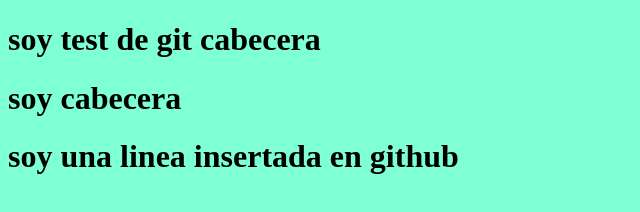
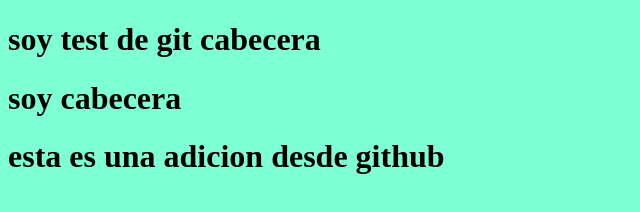
Before and after one commit to fabiohm003/testRemoto, a plain HTML site: page index.html in a window 1280 px wide. Shown: the whole page, without its empty margins (0-640 px from the left). Drawn offline with Linux system fonts and the light colour scheme.

Commit message:
add en github
test

```diff
--- a/index.html
+++ b/index.html
@@ -23,7 +23,7 @@
     <h1>soy test de git cabecera</h1>
     <h1>soy cabecera</h1>
 
-    <h1>soy una linea insertada en github</h1>
+    <h1>esta es una adicion desde github</h1>
 
 </body>
 </html>
```
